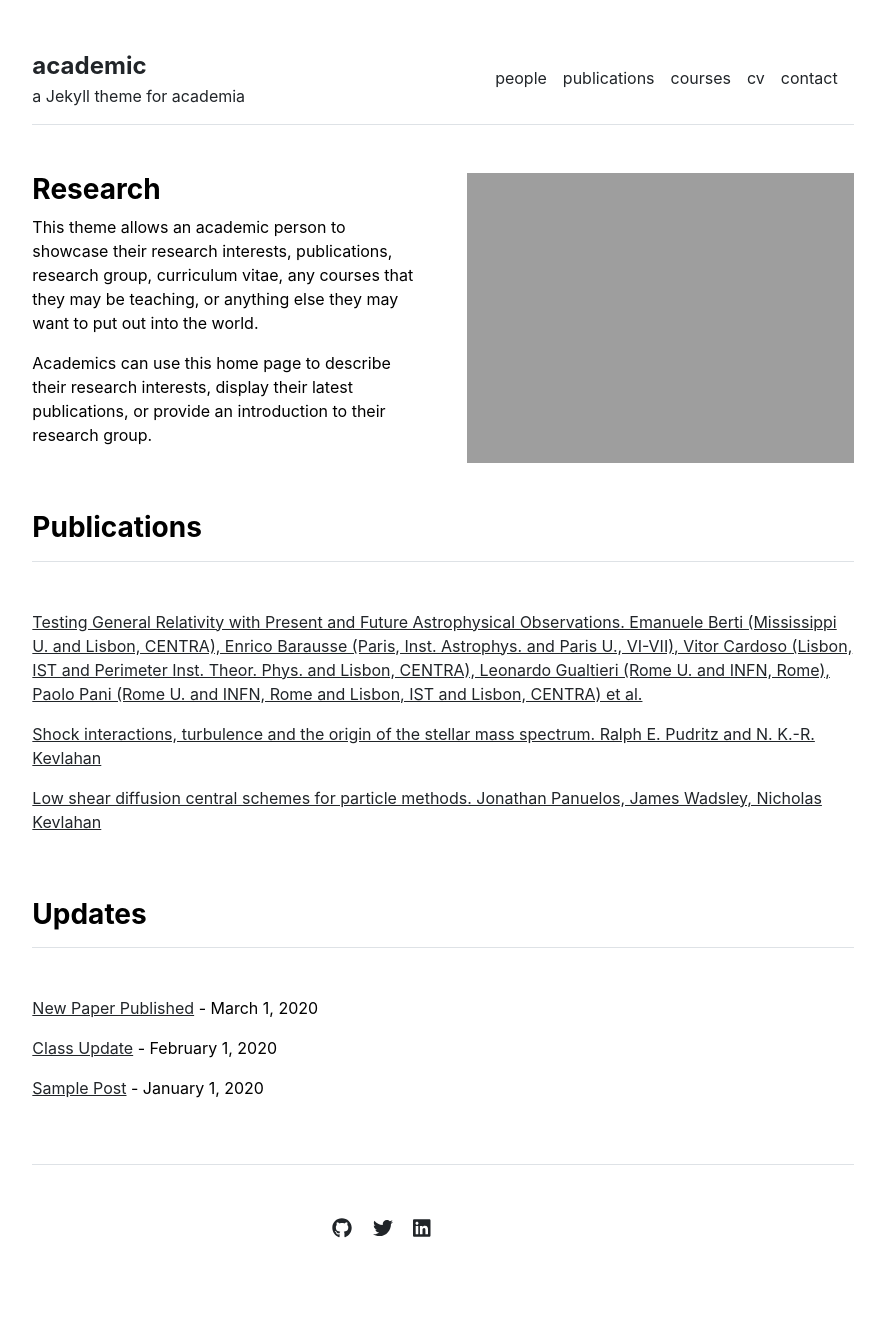
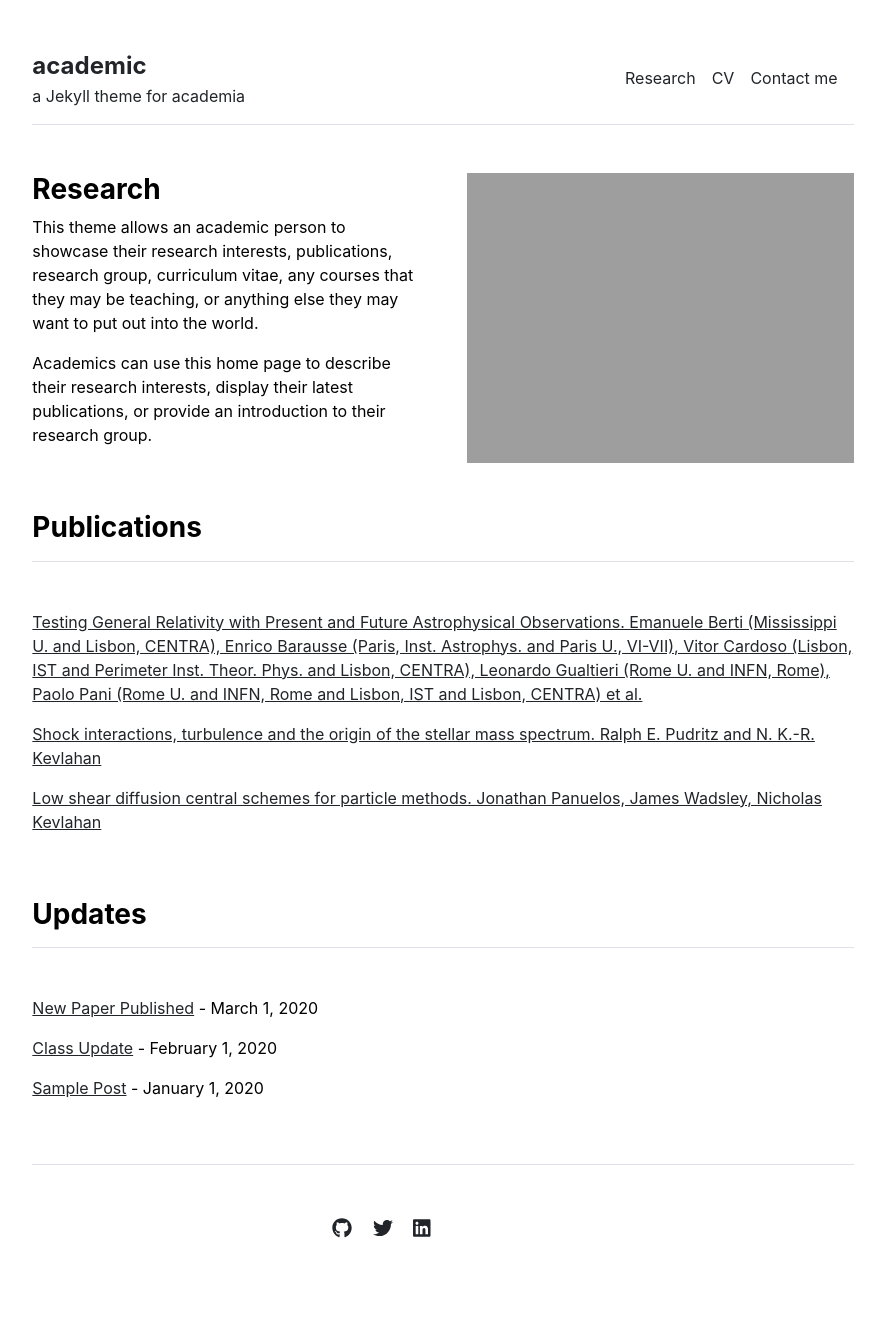
Before and after one commit to meisbase/meisbase.github.io, a Jekyll site: the page built from index.md, in a window 1280 px wide. Shown: the whole page, without its empty margins (197-1082 px from the left). Built offline with Jekyll 4.4.1, drawn with Linux system fonts in a browser that asks for light colours.

Commit message:
Update settings.yml

```diff
--- a/_data/settings.yml
+++ b/_data/settings.yml
@@ -1,9 +1,7 @@
 menu:
-- {name: 'people', url: '/people'}
-- {name: 'publications', url: '/publications'}
-- {name: 'courses', url: '/courses'}
-- {name: 'cv', url: '/cv'}
-- {name: 'contact', url: '/contact'}
+- {name: 'Research', url: '/courses'}
+- {name: 'CV', url: '/cv'}
+- {name: 'Contact me', url: '/contact'}
 
 people:
 - {name: 'Primary Investigator', title: 'Researcher', department: 'Physics & Astronomy', institution: 'Some University', institution_address: '1 Main Street, Canada', phone: '(000) 000-0000', email: 'hello@university.edu', office: 'Science Building 505', image: 'assets/img/primary-investigator.jpg', url: 'primary-investigator'}
```
